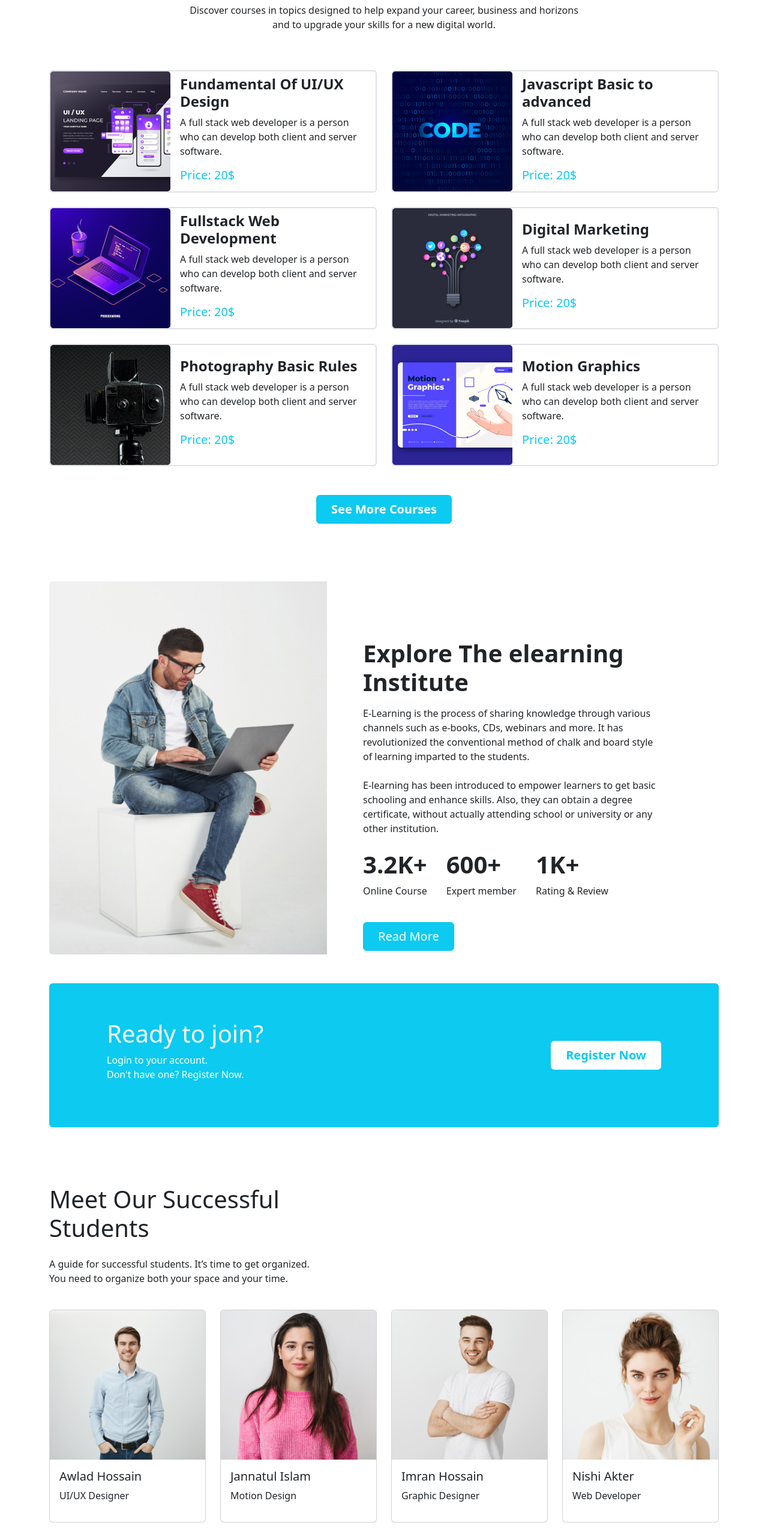
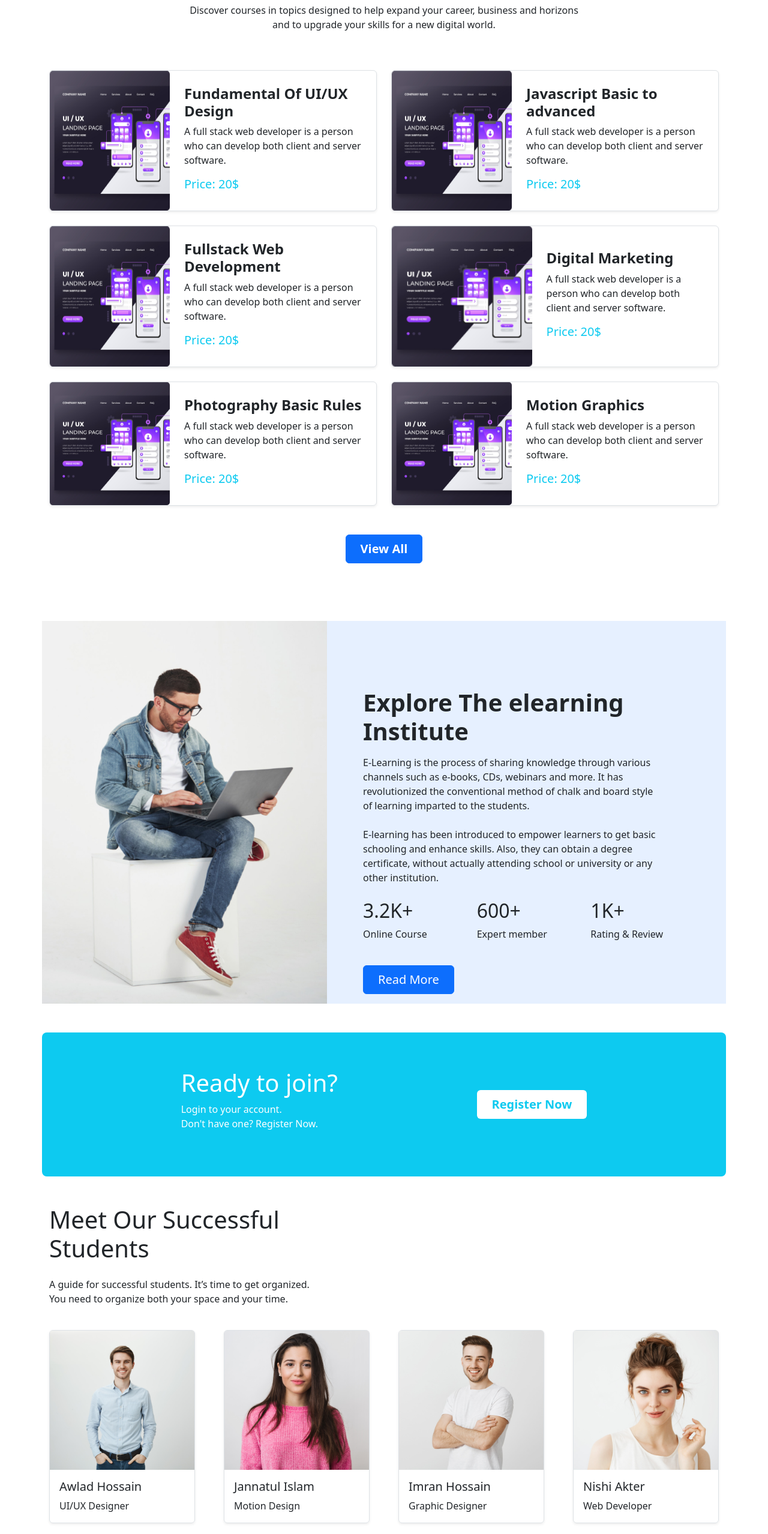
Before and after one commit to koushik-ahmad/edTech-website, a plain HTML site: page index.html in a window 1280 px wide. Shown: the part 843-3400 px from the top of the page at 60% size. Drawn offline with nearby package versions, Linux system fonts and the light colour scheme.

Commit message:
added all responsive

```diff
--- a/index.html
+++ b/index.html
@@ -121,11 +121,12 @@
         <!-- course section  -->
         <section>
             <div class="container" id="courses">
-                <div class="row row-cols-1 row-cols-md-2 row-cols-lg-2 g-4 mb-5">
-                    <div class="col">
-                        <div class="col d-flex border border-2 rounded p-0 align-items-center">
+                <div class="row gy-4">
+                    <div class="col-12 col-lg-6">
+                        <div
+                            class="card d-flex flex-column flex-md-row flex-lg-row border border-1 rounded-2  shadow-sm h-100">
                             <img class="img-fluid" src="images/course/course-1.png" alt="">
-                            <div class="mx-3">
+                            <div class="course-info d-flex flex-column justify-content-center p-4">
                                 <h4 class="fw-bold ">Fundamental Of UI/UX Design</h4>
                                 <p>A full stack web developer is a person who can develop both client and server
                                     software.
@@ -134,10 +135,11 @@
                             </div>
                         </div>
                     </div>
-                    <div class="col">
-                        <div class="col d-flex border border-2 rounded p-0 align-items-center">
-                            <img class="img-fluid" src="images/course/course-2.png" alt="">
-                            <div class="mx-3">
+                    <div class="col-12 col-lg-6">
+                        <div
+                            class="card d-flex flex-column flex-md-row flex-lg-row border border-1 rounded-2  shadow-sm h-100">
+                            <img class="img-fluid" src="images/course/course-1.png" alt="">
+                            <div class="course-info d-flex flex-column justify-content-center p-4">
                                 <h4 class="fw-bold ">Javascript Basic to advanced</h4>
                                 <p>A full stack web developer is a person who can develop both client and server
                                     software.
@@ -146,10 +148,11 @@
                             </div>
                         </div>
                     </div>
-                    <div class="col">
-                        <div class="col d-flex border border-2 rounded p-0 align-items-center">
-                            <img class="img-fluid" src="images/course/course-3.png" alt="">
-                            <div class="mx-3">
+                    <div class="col-12 col-lg-6">
+                        <div
+                            class="card d-flex flex-column flex-md-row flex-lg-row border border-1 rounded-2  shadow-sm h-100">
+                            <img class="img-fluid" src="images/course/course-1.png" alt="">
+                            <div class="course-info d-flex flex-column justify-content-center p-4">
                                 <h4 class="fw-bold ">Fullstack Web Development</h4>
                                 <p>A full stack web developer is a person who can develop both client and server
                                     software.
@@ -158,10 +161,11 @@
                             </div>
                         </div>
                     </div>
-                    <div class="col">
-                        <div class="col d-flex border border-2 rounded p-0 align-items-center">
-                            <img class="img-fluid" src="images/course/course-4.png" alt="">
-                            <div class="mx-3">
+                    <div class="col-12 col-lg-6">
+                        <div
+                            class="card d-flex flex-column flex-md-row flex-lg-row border border-1 rounded-2  shadow-sm h-100">
+                            <img class="img-fluid" src="images/course/course-1.png" alt="">
+                            <div class="course-info d-flex flex-column justify-content-center p-4">
                                 <h4 class="fw-bold ">Digital Marketing</h4>
                                 <p>A full stack web developer is a person who can develop both client and server
                                     software.
@@ -170,10 +174,11 @@
                             </div>
                         </div>
                     </div>
-                    <div class="col">
-                        <div class="col d-flex border border-2 rounded p-0 align-items-center">
-                            <img class="img-fluid" src="images/course/course-5.png" alt="">
-                            <div class="mx-3">
+                    <div class="col-12 col-lg-6">
+                        <div
+                            class="card d-flex flex-column flex-md-row flex-lg-row border border-1 rounded-2  shadow-sm h-100">
+                            <img class="img-fluid" src="images/course/course-1.png" alt="">
+                            <div class="course-info d-flex flex-column justify-content-center p-4">
                                 <h4 class="fw-bold ">Photography Basic Rules</h4>
                                 <p>A full stack web developer is a person who can develop both client and server
                                     software.
@@ -182,10 +187,11 @@
                             </div>
                         </div>
                     </div>
-                    <div class="col">
-                        <div class="col d-flex border border-2 rounded p-0 align-items-center">
-                            <img class="img-fluid" src="images/course/course-6.png" alt="">
-                            <div class="mx-3">
+                    <div class="col-12 col-lg-6">
+                        <div
+                            class="card d-flex flex-column flex-md-row flex-lg-row border border-1 rounded-2  shadow-sm h-100">
+                            <img class="img-fluid" src="images/course/course-1.png" alt="">
+                            <div class="course-info d-flex flex-column justify-content-center p-4">
                                 <h4 class="fw-bold ">Motion Graphics</h4>
                                 <p>A full stack web developer is a person who can develop both client and server
                                     software.
@@ -195,21 +201,21 @@
                         </div>
                     </div>
                 </div>
-                <div class="text-center">
-                    <div class="mb-5 btn btn-info px-4 py-2 fs-5 fw-semibold text-white">
-                        See More Courses
+                <div class="d-flex justify-content-center mt-5">
+                    <div class="mb-5 btn btn-primary px-4 py-2 fs-5 fw-semibold text-white">
+                        View All
                     </div>
                 </div>
             </div>
         </section>
         <!-- explore section  -->
         <section>
-            <div class="container mb-5 mt-5 rounded exploreSize ">
-                <div class="row d-sm-flex flex-sm-column flex-md-column flex-lg-row">
-                    <div class="col-5 pe-0">
-                        <img class="img-fluid rounded-start " src="images/working.png" alt="">
+            <div class="container my-5 rounded-2 ">
+                <div class="row bg-primary bg-opacity-10">
+                    <div class="col-12 col-sm-5 p-0 d-flex align-items-center">
+                        <img class="img-fluid" src="images/working.png" alt="">
                     </div>
-                    <div class="col-7 exploreColor ">
+                    <div class="col-12 col-sm-7 d-flex align-items-center py-2">
                         <div class="ms-5 mt-5 pt-5 pe-2 pe-5">
                             <h1 class="pb-2 fw-bold">Explore The elearning <br> Institute</h1>
                             <p class="pb-2 pe-5">E-Learning is the process of sharing knowledge through various channels
@@ -219,23 +225,22 @@
                                 schooling and enhance skills. Also, they can obtain a degree certificate, without
                                 actually attending school or university or any other institution.</p>
                             </p>
-                            <div class="d-flex w-75 justify-content-between ">
-                                <div class="">
-                                    <h1 class="fw-bold">3.2K+</h1>
+                            <div class="row">
+                                <div class="col-6 col-md-4 col-lg-4">
+                                    <h2>3.2K+</h2>
                                     <p>Online Course</p>
                                 </div>
-                                <div>
-                                    <h1 class="fw-bold">600+</h1>
-                                    <p>Expert member
-                                    </p>
+                                <div class="col-6 col-md-4 col-lg-4 ">
+                                    <h2>600+</h2>
+                                    <p>Expert member</p>
                                 </div>
-                                <div>
-                                    <h1 class="fw-bold">1K+</h1>
+                                <div class="col-6 col-md-4 col-lg-4">
+                                    <h2>1K+</h2>
                                     <p>Rating & Review</p>
                                 </div>
                             </div>
                             <div class="pt-4">
-                                <div class="btn btn-info text-white fs-5 py-2 px-4">Read More</div>
+                                <div class="btn btn-primary text-white fs-5 py-2 px-4">Read More</div>
                             </div>
                         </div>
                     </div>
@@ -245,21 +250,25 @@
         <!-- explore section  -->
         <!-- join section start -->
         <section>
-            <div class="container" id="register">
-                <div class="bg-info rounded mb-5">
+            <div class="container p-md-0 p-lg-0" id="register">
+                <div class=" ">
                     <div
-                        class="d-sm-inline-flex d-md-flex d-lg-flex justify-content-between align-items-center p-5 m-5">
-                        <div class="text-white">
+                        class="d-flex justify-content-lg-evenly flex-column flex-lg-row pt-5 pb-5 align-items-center bg-info rounded-3">
+                        <div class="d-flex flex-column align-items-center align-items-lg-start text-white">
                             <h1>Ready to join?</h1>
-                            <p>Login to your account. <br> Don't have one? Register Now.
+                            <p class="text-center text-lg-start">Login to your account. <br> Don't have one? Register
+                                Now.
                             </p>
                         </div>
-                        <!-- modal section start -->
-                        <div>
+
+                        <div class="d-flex align-items-center justify-content-center">
                             <button class="mt-5 mb-5 btn bg-white px-4 py-2 fs-5 fw-semibold text-info" type="button"
                                 class="btn btn-primary" data-bs-toggle="modal" data-bs-target="#exampleModal"
-                                data-bs-whatever="@mdo">Register Now</button>
+                                data-bs-whatever="@mdo">
+                                Register Now
+                            </button>
 
+                            <!-- modal section start -->
                             <div class="modal fade" id="exampleModal" tabindex="-1" aria-labelledby="exampleModalLabel"
                                 aria-hidden="true">
                                 <div class="modal-dialog">
@@ -304,46 +313,46 @@
                     both your space and your time.</p>
 
                 <div>
-                    <div class="row row-cols-1 row-cols-md-3 row-cols-lg-4 g-4">
-                        <div class="col">
-                            <div class="card">
-                                <img src="images/student/student-1.png" class="card-img-top" alt="...">
-                                <div class="card-body">
-                                    <h5 class="card-title">Awlad Hossain</h5>
+                    <div class="row g-5">
+                        <div class="col-12 col-md-6 col-lg-3">
+                            <div class="border border-1 rounded shadow-sm">
+                                <img src="images/student/student-1.png" class="w-100" alt="...">
+                                <div class="pt-3 pb-0 ps-3">
+                                    <h5>Awlad Hossain</h5>
                                     <p>UI/UX Designer</p>
                                 </div>
                             </div>
                         </div>
-                        <div class="col">
-                            <div class="card">
-                                <img src="images/student/student-2.png" class="card-img-top" alt="...">
-                                <div class="card-body">
-                                    <h5 class="card-title">Jannatul Islam</h5>
+                        <div class="col-12 col-md-6 col-lg-3">
+                            <div class="border border-1 rounded shadow-sm">
+                                <img src="images/student/student-2.png" class="w-100" alt="...">
+                                <div class="pt-3 pb-0 ps-3">
+                                    <h5>Jannatul Islam</h5>
                                     <p>Motion Design</p>
                                 </div>
                             </div>
                         </div>
-                        <div class="col">
-                            <div class="card">
-                                <img src="images/student/student-3.png" class="card-img-top" alt="...">
-                                <div class="card-body">
-                                    <h5 class="card-title">Imran Hossain</h5>
+                        <div class="col-12 col-md-6 col-lg-3">
+                            <div class="border border-1 rounded shadow-sm">
+                                <img src="images/student/student-3.png" class="w-100" alt="...">
+                                <div class="pt-3 pb-0 ps-3">
+                                    <h5>Imran Hossain</h5>
                                     <p>Graphic Designer</p>
                                 </div>
                             </div>
                         </div>
-                        <div class="col">
-                            <div class="card">
-                                <img src="images/student/student-4.png" class="card-img-top" alt="...">
-                                <div class="card-body">
-                                    <h5 class="card-title">Nishi Akter</h5>
+                        <div class="col-12 col-md-6 col-lg-3">
+                            <div class="border border-1 rounded shadow-sm">
+                                <img src="images/student/student-4.png" class="w-100" alt="...">
+                                <div class="pt-3 pb-0 ps-3">
+                                    <h5>Nishi Akter</h5>
                                     <p>Web Developer</p>
                                 </div>
                             </div>
                         </div>
                     </div>
                     <div class="pt-5 mt-4 pb-4 text-center">
-                        <div class="py-3 px-5 fs-5 text-white fw-bold btn btn-info">View All</div>
+                        <div class="py-2 px-5 fs-5 text-white fw-semibold btn btn-primary">View All</div>
                     </div>
                 </div>
             </div>
@@ -357,9 +366,9 @@
                     Positive
                     feedback is most effective when you recognize a specific action. </p>
             </div>
-            <div class="container w-75 ">
-                <div class="row">
-                    <div class="col-sm-6">
+            <div class="container ">
+                <div class="row gy-4">
+                    <div class="col-12 col-lg-6">
                         <div class="card">
                             <div class="card-body m-4">
                                 <div class="d-flex justify-content-between align-items-center mb-4">
@@ -380,7 +389,7 @@
                                     have to deal with so many students.</p>
                                 <div class="d-flex align-items-center">
                                     <div>
-                                        <img src="images/student/student-5.png" alt="">
+                                        <img src="images/student/student-5.png" class="img-fluid d-block" alt="">
                                     </div>
                                     <div class="ms-4">
                                         <h5 class="mb-0">Awlad Hossain</h5>
@@ -390,7 +399,7 @@
                             </div>
                         </div>
                     </div>
-                    <div class="col-sm-6">
+                    <div class="col-12 col-lg-6 ">
                         <div class="card">
                             <div class="card-body m-4">
                                 <div class="d-flex justify-content-between align-items-center mb-4">
@@ -433,9 +442,10 @@
                     also
                     represent another way to reach out and connect with your target audience.</p>
             </div>
-            <div class="container w-50">
+            <div class="container">
 
-                <div class="accordion mb-5 pb-5 border-0 bd-example" id="accordionExample">
+                <div class="accordion mb-5 pb-5 border-0 bd-example me-lg-5 ms-lg-5 pe-lg-5 ps-lg-5"
+                    id="accordionExample">
                     <div class="accordion-item">
                         <h2 class="accordion-header" id="headingOne">
                             <button class="accordion-button" type="button" data-bs-toggle="collapse"
@@ -508,7 +518,7 @@
         <!-- question section end  -->
         <!-- company section start -->
         <section>
-            <div class="container mb-5 pb-5">
+            <div class="container mb-5 pb-5 d-none d-md-none d-lg-block ">
                 <h1 class="text-center fw-bold pb-4">Trusted by over 800+ companies</h1>
                 <div class="row ">
                     <div class="col ">
```
